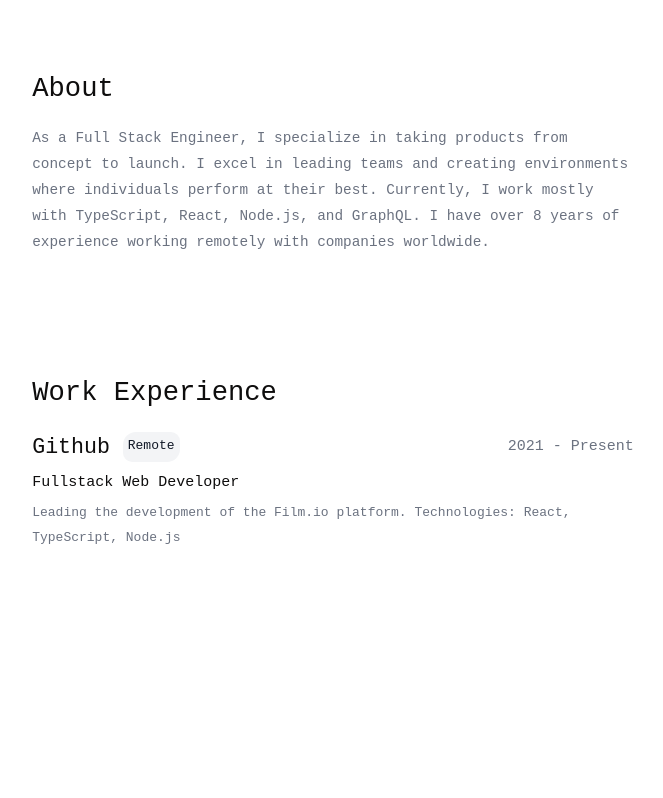
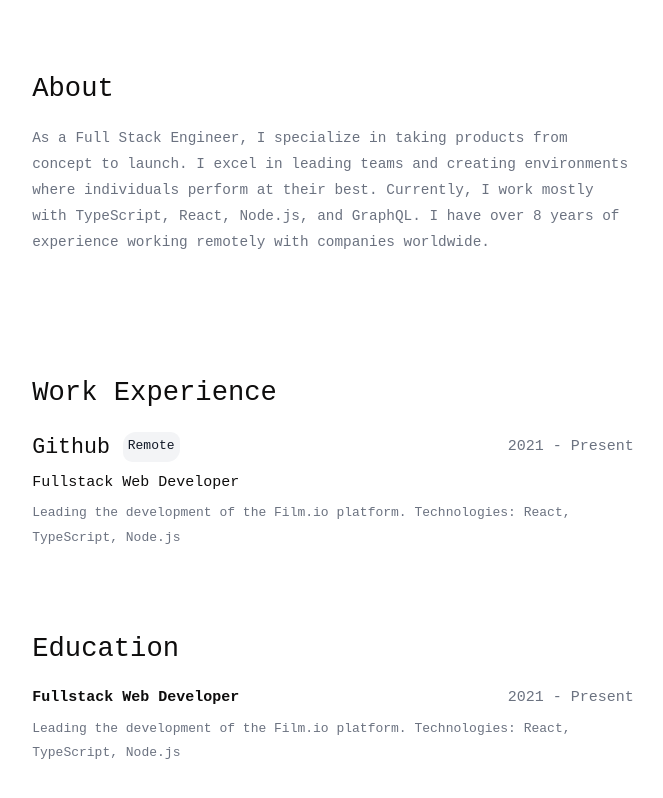
Before and after one commit to burakbehlull/resumer, a React (Vite) app in the folder client/: page /profile/1 in a window 1280 px wide. Shown: the part 272-1070 px from the top of the page, without its empty margins (307-970 px from the left). Before the commit the page ends 886 px from the top, so only its background shows below. Built offline with nearby package versions, Linux system fonts and the light colour scheme; no server answers; a web font is replaced by a local one.

Commit message:
feat: Create and style education component

```diff
--- /dev/null
+++ b/client/src/pages/Profile/Education.tsx
@@ -0,0 +1,20 @@
+import React from 'react'
+import { IProps } from '../../types/propsTypes'
+
+const Education : React.FC<IProps> = ({data}) =>{
+
+    return (
+        <div className='profileEducation'>
+            <h2>Education</h2>
+            <div className='chapter'>
+                <div>
+                    <h4>Fullstack Web Developer</h4>
+                    <p>2021 - Present</p>
+                </div>
+                <p>Leading the development of the Film.io platform. Technologies: React, TypeScript, Node.js</p>
+            </div>
+        </div>
+    )
+}
+
+export default Education
--- a/client/src/pages/Profile/Profile.tsx
+++ b/client/src/pages/Profile/Profile.tsx
@@ -1,7 +1,7 @@
 import axios from 'axios'
 import React, { useEffect, useState } from 'react'
 import { useParams } from 'react-router-dom'
-import { Head, About, WorkExperience } from './index'
+import { Head, About, WorkExperience, Education } from './index'
 
 const Profile : React.FC = () =>{
     const [data, setData] = useState<any>({})
@@ -26,6 +26,8 @@ const Profile : React.FC = () =>{
                 <Head data={user} />
                 <About data={user} />
                 <WorkExperience data={user} />
+                <Education data={user} />
+
             </section>
         </div>
     )
--- a/client/src/pages/Profile/index.ts
+++ b/client/src/pages/Profile/index.ts
@@ -2,10 +2,12 @@ import Head from './Head'
 import About from './About'
 import WorkExperience from './WorkExperience'
 import Experience from './Experience'
+import Education from './Education'
 
 export {
     Head,
     About,
     WorkExperience,
-    Experience
+    Experience,
+    Education
 }
--- a/client/src/sass/pages/_profile.scss
+++ b/client/src/sass/pages/_profile.scss
@@ -1,5 +1,5 @@
 &#profile {
-    height: calc(100vh);
+    height: calc(140vh);
     width: calc(52vw);
     // background-color: blue;
     h3 {
--- a/client/src/sass/pages/_profileSide.scss
+++ b/client/src/sass/pages/_profileSide.scss
@@ -5,7 +5,6 @@
     justify-content: center;
     align-items: center;
 }
-
 %template {
     display: flex;
     width: 100%;
@@ -75,7 +74,6 @@
       }
     }
 }
-
 .profileWorkExperience {
   @extend %template;
   padding-top: 5rem;
@@ -127,7 +125,42 @@
     }
   }
 }
+.profileEducation {
+  @extend %template;
+  padding-top: 5rem;
+  flex-direction: column;
+  h2 {
+    font-size: max(1.7em);
+    color: $textColor1;
+  }
+  .chapter {
+    padding-top: 1em;
+    display: flex;
+    flex-direction: column;
+    gap: 5px;
+    div {
+      display: flex;
+      align-items: center;
+      justify-content: space-between;
 
+      p {
+        color: $textColor2;
+        font-size: 15px;
+      }
+    }
+
+    h4 {
+      font-size: 15px;
+      font-weight: 600;
+      color: $textColor1;
+    }
+
+    p {
+      font-size: 13px;
+      color: #6B7280;
+    }
+  }
+}
 @media screen and (max-width: 525px){
   section#profile {
     width: auto;
@@ -152,12 +185,21 @@
     padding: 0;
     padding-top: 13.5rem;
     width: 100%;
-    height: 100%;
+    height: auto;
+  }
+  .profileEducation {
+    padding: 0;
+    padding-top: 3rem;
+
   }
 }
-
 @media screen and (max-width: 873px){
   .profileWorkExperience {
     padding: 0;
+    padding-top: 2rem;
+  }
+  .profileEducation {
+    padding: 0;
+    padding-top: 5rem;
   }
 }
```
